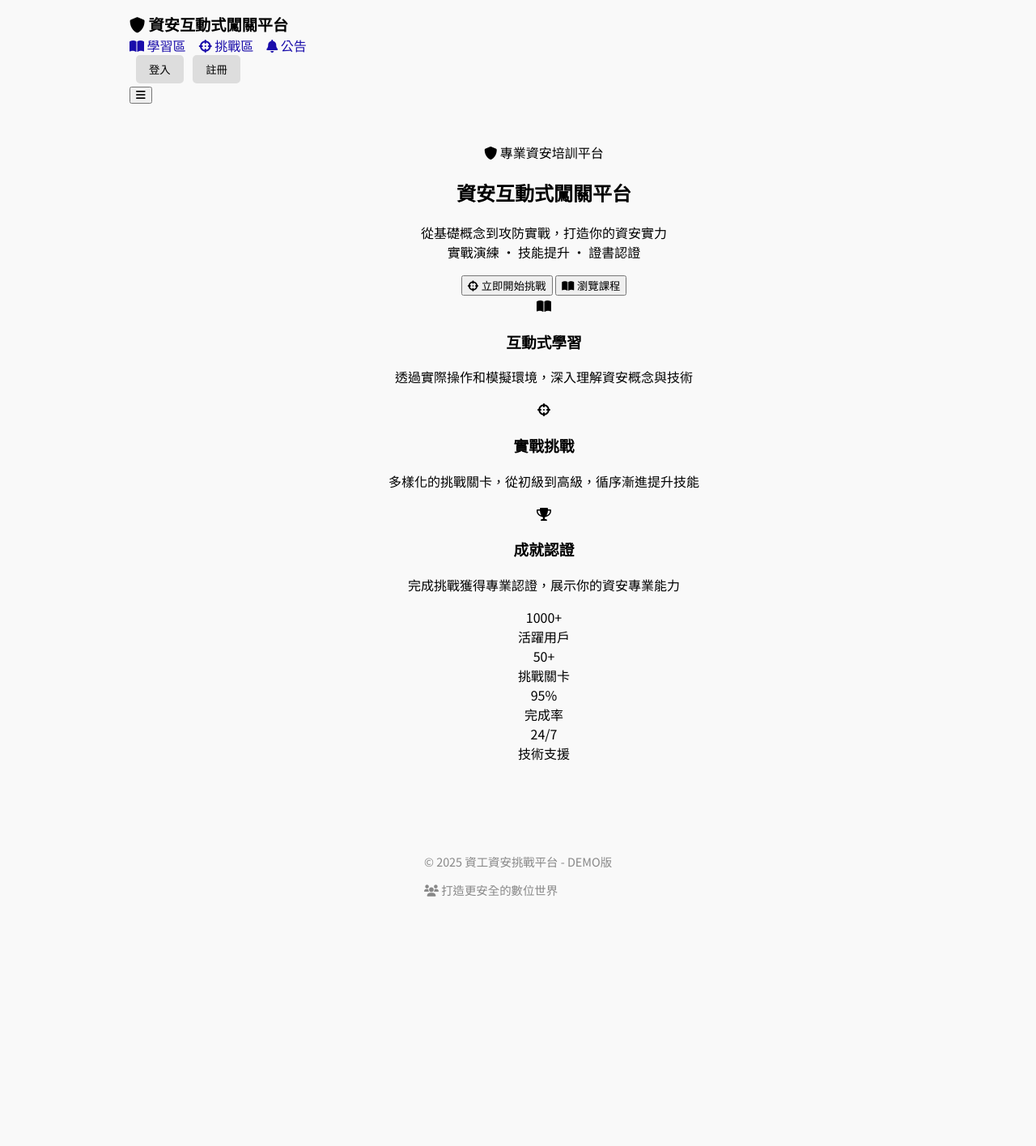
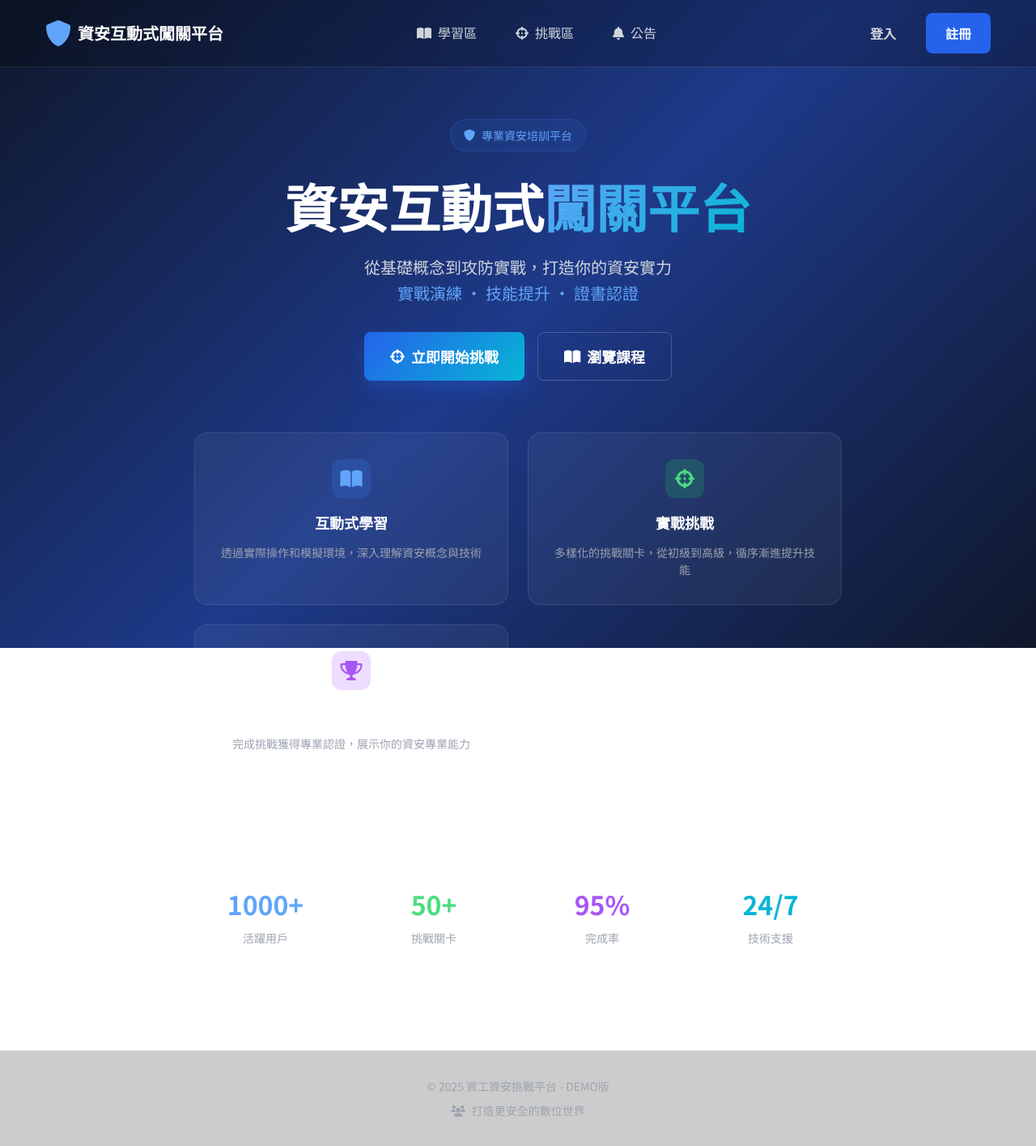
Before and after one commit to Eason930724/cybersec-demo, a PHP site: page / in a window 1280 px wide. Shown: the whole page at 81% size. Before the commit the page ends 1107 px from the top, so only its background shows below. Run offline with PHP 8.4, Linux system fonts and the light colour scheme.

Commit message:
Update style.css

```diff
--- a/css/style.css
+++ b/css/style.css
@@ -1,83 +1,431 @@
-body {
-  font-family: 'Noto Sans TC', sans-serif;
+/* Reset and Base Styles */
+* {
   margin: 0;
   padding: 0;
-  background: #f9f9f9;
-  display: flex;
-  flex-direction: column;
-  align-items: center;
+  box-sizing: border-box;
 }
 
-header {
+body {
+  font-family: "Noto Sans TC", sans-serif;
+  line-height: 1.6;
+  color: #ffffff;
+  overflow-x: hidden;
+}
+
+.container {
+  max-width: 1200px;
+  margin: 0 auto;
+  padding: 0 1rem;
+}
+
+/* Background */
+.background-overlay {
+  position: fixed;
+  top: 0;
+  left: 0;
   width: 100%;
-  max-width: 960px;
-  padding: 1rem;
+  height: 100%;
+  background: linear-gradient(135deg, #0f172a 0%, #1e3a8a 50%, #0f172a 100%);
+  z-index: -1;
+}
+
+/* Header */
+.header {
+  border-bottom: 1px solid rgba(255, 255, 255, 0.1);
+  background: rgba(0, 0, 0, 0.2);
+  backdrop-filter: blur(10px);
+  position: sticky;
+  top: 0;
+  z-index: 100;
+}
+
+.header-content {
   display: flex;
+  align-items: center;
   justify-content: space-between;
-  align-items: center;
+  padding: 1rem 0;
 }
 
 .logo {
-  font-size: 1.2rem;
-  font-weight: bold;
+  display: flex;
+  align-items: center;
+  gap: 0.5rem;
+  font-size: 1.25rem;
+  font-weight: 700;
+  color: #ffffff;
 }
 
-nav {
-  display: flex;
-  gap: 1rem;
+.logo i {
+  color: #60a5fa;
+  font-size: 2rem;
 }
 
-nav a {
-  text-decoration: none;
-  color: #1a0dab;
-  font-weight: 500;
+.nav {
+  display: flex;
+  gap: 2rem;
 }
 
-.actions button {
-  margin-left: 0.5rem;
-  padding: 0.5rem 1rem;
-  background: #ddd;
+.nav-link {
+  display: flex;
+  align-items: center;
+  gap: 0.5rem;
+  color: #d1d5db;
+  text-decoration: none;
+  transition: color 0.3s ease;
+  padding: 0.5rem;
+}
+
+.nav-link:hover {
+  color: #60a5fa;
+}
+
+.nav-link i {
+  font-size: 1rem;
+}
+
+.actions {
+  display: flex;
+  gap: 0.75rem;
+}
+
+.mobile-menu-btn {
+  display: none;
+  background: none;
   border: none;
-  border-radius: 5px;
+  color: #ffffff;
+  font-size: 1.5rem;
   cursor: pointer;
 }
 
+/* Buttons */
+.btn {
+  padding: 0.75rem 1.5rem;
+  border: none;
+  border-radius: 0.5rem;
+  font-weight: 600;
+  cursor: pointer;
+  transition: all 0.3s ease;
+  display: inline-flex;
+  align-items: center;
+  gap: 0.5rem;
+  text-decoration: none;
+  font-size: 1rem;
+}
+
+.btn-ghost {
+  background: transparent;
+  color: #d1d5db;
+  border: 1px solid transparent;
+}
+
+.btn-ghost:hover {
+  background: rgba(255, 255, 255, 0.1);
+  color: #ffffff;
+}
+
+.btn-primary {
+  background: #2563eb;
+  color: #ffffff;
+}
+
+.btn-primary:hover {
+  background: #1d4ed8;
+}
+
+.btn-cta {
+  background: linear-gradient(135deg, #2563eb 0%, #06b6d4 100%);
+  color: #ffffff;
+  padding: 1rem 2rem;
+  font-size: 1.125rem;
+  box-shadow: 0 10px 25px rgba(37, 99, 235, 0.3);
+  transform: translateY(0);
+}
+
+.btn-cta:hover {
+  background: linear-gradient(135deg, #1d4ed8 0%, #0891b2 100%);
+  box-shadow: 0 15px 35px rgba(37, 99, 235, 0.4);
+  transform: translateY(-2px);
+}
+
+.btn-outline {
+  background: transparent;
+  color: #ffffff;
+  border: 1px solid rgba(255, 255, 255, 0.2);
+  padding: 1rem 2rem;
+  font-size: 1.125rem;
+}
+
+.btn-outline:hover {
+  background: rgba(255, 255, 255, 0.1);
+}
+
+/* Main Content */
+.main {
+  padding: 4rem 0;
+}
+
 .hero {
-  width: 100%;
-  max-width: 960px;
+  text-align: center;
+  max-width: 800px;
+  margin: 0 auto;
+}
+
+.hero-badge {
+  display: inline-flex;
+  align-items: center;
+  gap: 0.5rem;
+  background: rgba(59, 130, 246, 0.1);
+  border: 1px solid rgba(59, 130, 246, 0.2);
+  border-radius: 9999px;
+  padding: 0.5rem 1rem;
+  color: #60a5fa;
+  font-size: 0.875rem;
+  margin-bottom: 2rem;
+}
+
+.hero-title {
+  font-size: clamp(2.5rem, 5vw, 4rem);
+  font-weight: 700;
+  line-height: 1.1;
+  margin-bottom: 1.5rem;
+}
+
+.gradient-text {
+  background: linear-gradient(135deg, #60a5fa 0%, #06b6d4 100%);
+  -webkit-background-clip: text;
+  background-clip: text;
+  -webkit-text-fill-color: transparent;
+}
+
+.hero-subtitle {
+  font-size: 1.25rem;
+  color: #d1d5db;
+  margin-bottom: 2rem;
+  line-height: 1.6;
+}
+
+.highlight {
+  color: #60a5fa;
+}
+
+.hero-actions {
+  display: flex;
+  flex-wrap: wrap;
+  gap: 1rem;
+  justify-content: center;
+  margin-bottom: 4rem;
+}
+
+/* Features */
+.features {
+  display: grid;
+  grid-template-columns: repeat(auto-fit, minmax(300px, 1fr));
+  gap: 1.5rem;
+  margin-bottom: 4rem;
+}
+
+.feature-card {
+  background: rgba(255, 255, 255, 0.05);
+  border: 1px solid rgba(255, 255, 255, 0.1);
+  border-radius: 1rem;
   padding: 2rem;
+  backdrop-filter: blur(10px);
+  transition: all 0.3s ease;
+}
+
+.feature-card:hover {
+  background: rgba(255, 255, 255, 0.1);
+  transform: translateY(-5px);
+}
+
+.feature-icon {
+  width: 3rem;
+  height: 3rem;
+  border-radius: 0.75rem;
+  display: flex;
+  align-items: center;
+  justify-content: center;
+  margin: 0 auto 1rem;
+  font-size: 1.5rem;
+}
+
+.feature-icon.blue {
+  background: rgba(59, 130, 246, 0.2);
+  color: #60a5fa;
+}
+
+.feature-icon.green {
+  background: rgba(34, 197, 94, 0.2);
+  color: #4ade80;
+}
+
+.feature-icon.purple {
+  background: rgba(168, 85, 247, 0.2);
+  color: #a855f7;
+}
+
+.feature-card h3 {
+  font-size: 1.125rem;
+  font-weight: 600;
+  margin-bottom: 0.75rem;
+  color: #ffffff;
+}
+
+.feature-card p {
+  color: #9ca3af;
+  font-size: 0.875rem;
+  line-height: 1.5;
+}
+
+/* Stats */
+.stats {
+  display: grid;
+  grid-template-columns: repeat(auto-fit, minmax(150px, 1fr));
+  gap: 2rem;
+  padding-top: 4rem;
+  border-top: 1px solid rgba(255, 255, 255, 0.1);
+}
+
+.stat-item {
   text-align: center;
 }
 
-.hero-text h1 {
+.stat-number {
   font-size: 2rem;
-  margin: 0.5rem 0;
+  font-weight: 700;
+  margin-bottom: 0.25rem;
 }
 
-.hero-text p {
-  font-size: 1rem;
-  color: #444;
+.stat-number.blue {
+  color: #60a5fa;
+}
+.stat-number.green {
+  color: #4ade80;
+}
+.stat-number.purple {
+  color: #a855f7;
+}
+.stat-number.cyan {
+  color: #06b6d4;
 }
 
-.learn-more {
-  margin-top: 1rem;
-  padding: 0.6rem 1.2rem;
-  background: #0b5ed7;
-  color: white;
-  border: none;
-  border-radius: 6px;
-  cursor: pointer;
+.stat-label {
+  color: #9ca3af;
+  font-size: 0.875rem;
 }
 
-.hero-badge img {
-  margin-top: 1rem;
-  width: 120px;
-  height: auto;
+/* Footer */
+.footer {
+  border-top: 1px solid rgba(255, 255, 255, 0.1);
+  background: rgba(0, 0, 0, 0.2);
+  backdrop-filter: blur(10px);
+  margin-top: 4rem;
 }
 
-footer {
-  margin-top: 3rem;
-  padding: 1rem;
-  font-size: 0.9rem;
-  color: #888;
+.footer-content {
+  text-align: center;
+  padding: 2rem 0;
+  color: #9ca3af;
+  font-size: 0.875rem;
 }
+
+.footer-subtitle {
+  display: flex;
+  align-items: center;
+  justify-content: center;
+  gap: 0.5rem;
+  margin-top: 0.5rem;
+}
+
+/* Responsive Design */
+@media (max-width: 768px) {
+  .nav {
+    display: none;
+  }
+
+  .mobile-menu-btn {
+    display: block;
+  }
+
+  .hero-actions {
+    flex-direction: column;
+    align-items: center;
+  }
+
+  .btn-cta,
+  .btn-outline {
+    width: 100%;
+    max-width: 300px;
+  }
+
+  .features {
+    grid-template-columns: 1fr;
+  }
+
+  .stats {
+    grid-template-columns: repeat(2, 1fr);
+  }
+}
+
+@media (max-width: 480px) {
+  .header-content {
+    padding: 0.75rem 0;
+  }
+
+  .logo span {
+    font-size: 1rem;
+  }
+
+  .main {
+    padding: 2rem 0;
+  }
+
+  .hero-badge {
+    font-size: 0.75rem;
+    padding: 0.375rem 0.75rem;
+  }
+
+  .hero-subtitle {
+    font-size: 1rem;
+  }
+
+  .stats {
+    grid-template-columns: 1fr;
+    gap: 1rem;
+  }
+}
+
+/* Animations */
+@keyframes fadeInUp {
+  from {
+    opacity: 0;
+    transform: translateY(30px);
+  }
+  to {
+    opacity: 1;
+    transform: translateY(0);
+  }
+}
+
+.hero > * {
+  animation: fadeInUp 0.8s ease-out forwards;
+}
+
+.hero-badge {
+  animation-delay: 0.1s;
+}
+.hero-title {
+  animation-delay: 0.2s;
+}
+.hero-subtitle {
+  animation-delay: 0.3s;
+}
+.hero-actions {
+  animation-delay: 0.4s;
+}
+.features {
+  animation-delay: 0.5s;
+}
+.stats {
+  animation-delay: 0.6s;
+}
```
